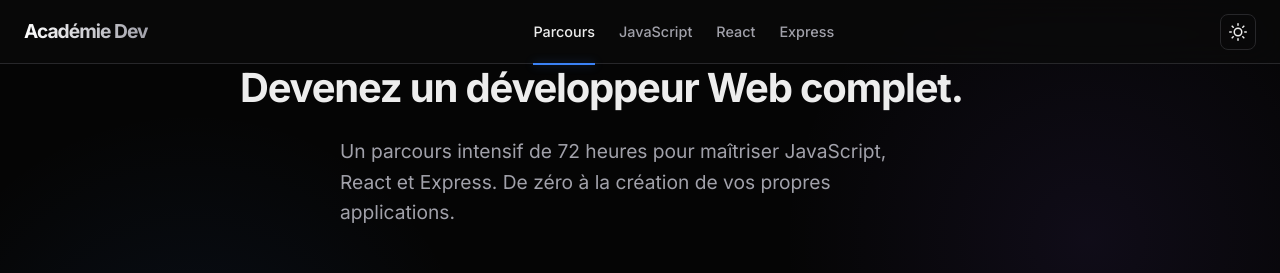
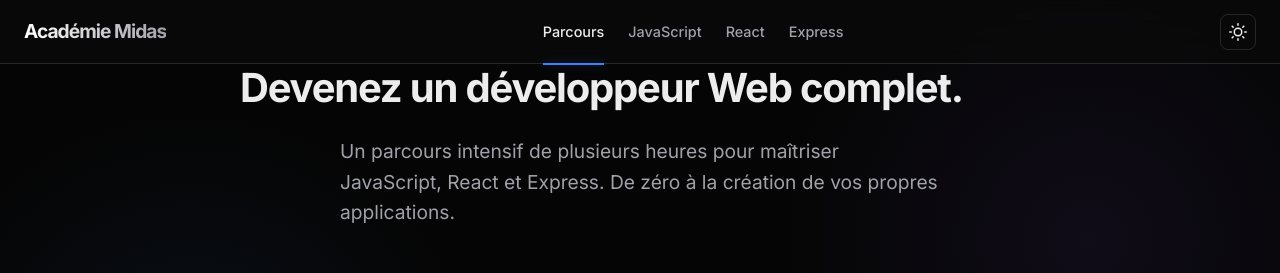
Before and after one commit to niainakevinDev/Guide-react-express, a plain HTML site: page index.html in a window 1280 px wide. Shown: the top 273 px of the page. Drawn offline with Linux system fonts and the light colour scheme; grey boxes are pictures that could not be loaded.

Commit message:
Update index.html

```diff
--- a/index.html
+++ b/index.html
@@ -10,7 +10,7 @@
 
 <header class="topbar">
   <div class="logo">
-    <span style="font-weight: 700; letter-spacing: -0.05em; font-size: 1.2rem; background: linear-gradient(to right, #fff, #a1a1aa); -webkit-background-clip: text; -webkit-text-fill-color: transparent;">Académie Dev</span>
+    <span style="font-weight: 700; letter-spacing: -0.05em; font-size: 1.2rem; background: linear-gradient(to right, #fff, #a1a1aa); -webkit-background-clip: text; -webkit-text-fill-color: transparent;">Académie Midas</span>
   </div>
   <nav>
     <a href="index.html" class="active">Parcours</a>
@@ -25,7 +25,7 @@
 
 <div class="hero">
   <h1 style="max-width: 800px; margin: 0 auto 24px;">Devenez un développeur Web complet.</h1>
-  <p style="font-size: 1.2rem; max-width: 600px; margin: 0 auto; color: var(--text-dim);">Un parcours intensif de 72 heures pour maîtriser JavaScript, React et Express. De zéro à la création de vos propres applications.</p>
+  <p style="font-size: 1.2rem; max-width: 600px; margin: 0 auto; color: var(--text-dim);">Un parcours intensif de plusieurs heures pour maîtriser JavaScript, React et Express. De zéro à la création de vos propres applications.</p>
 </div>
 
 <div class="container">
```
